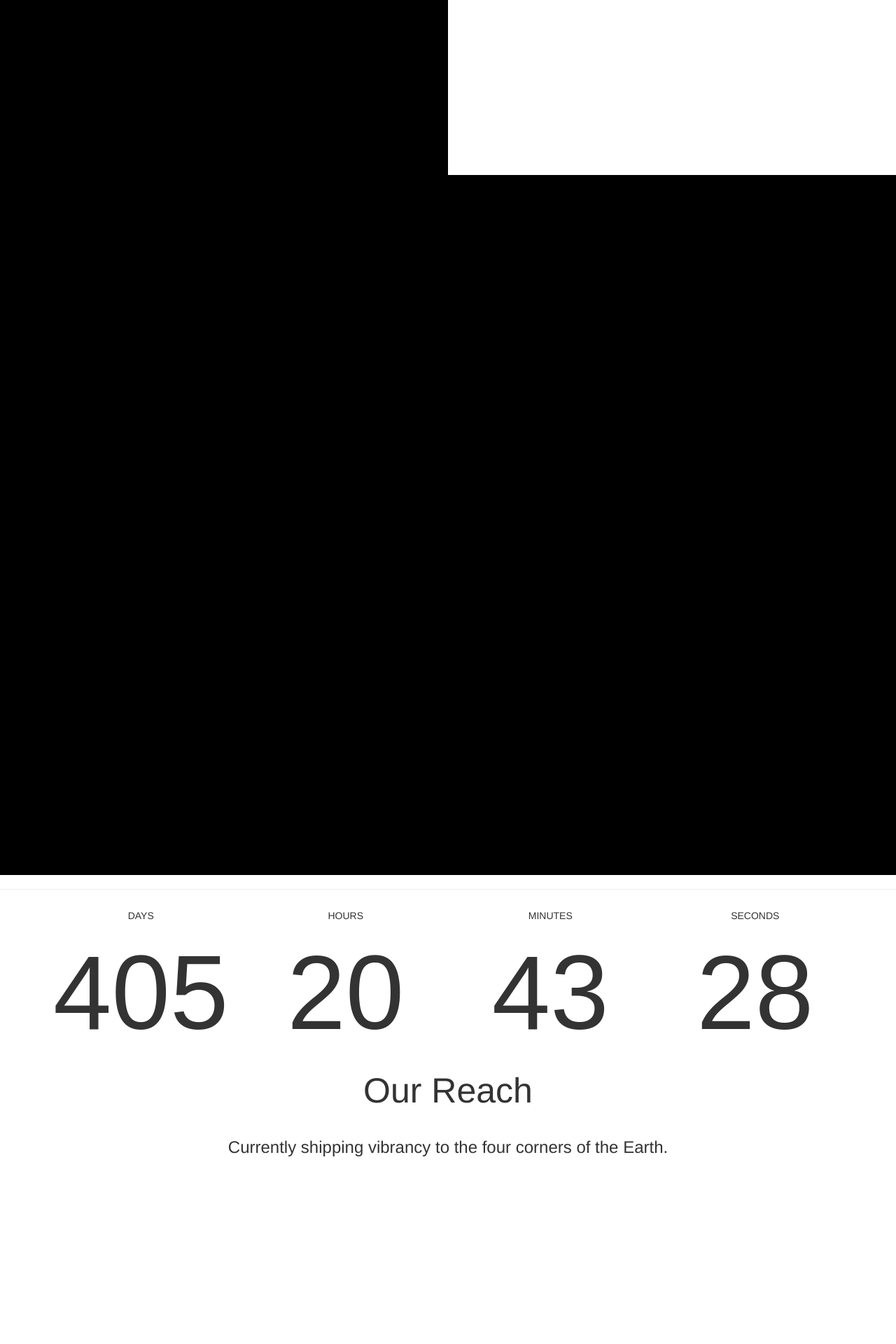
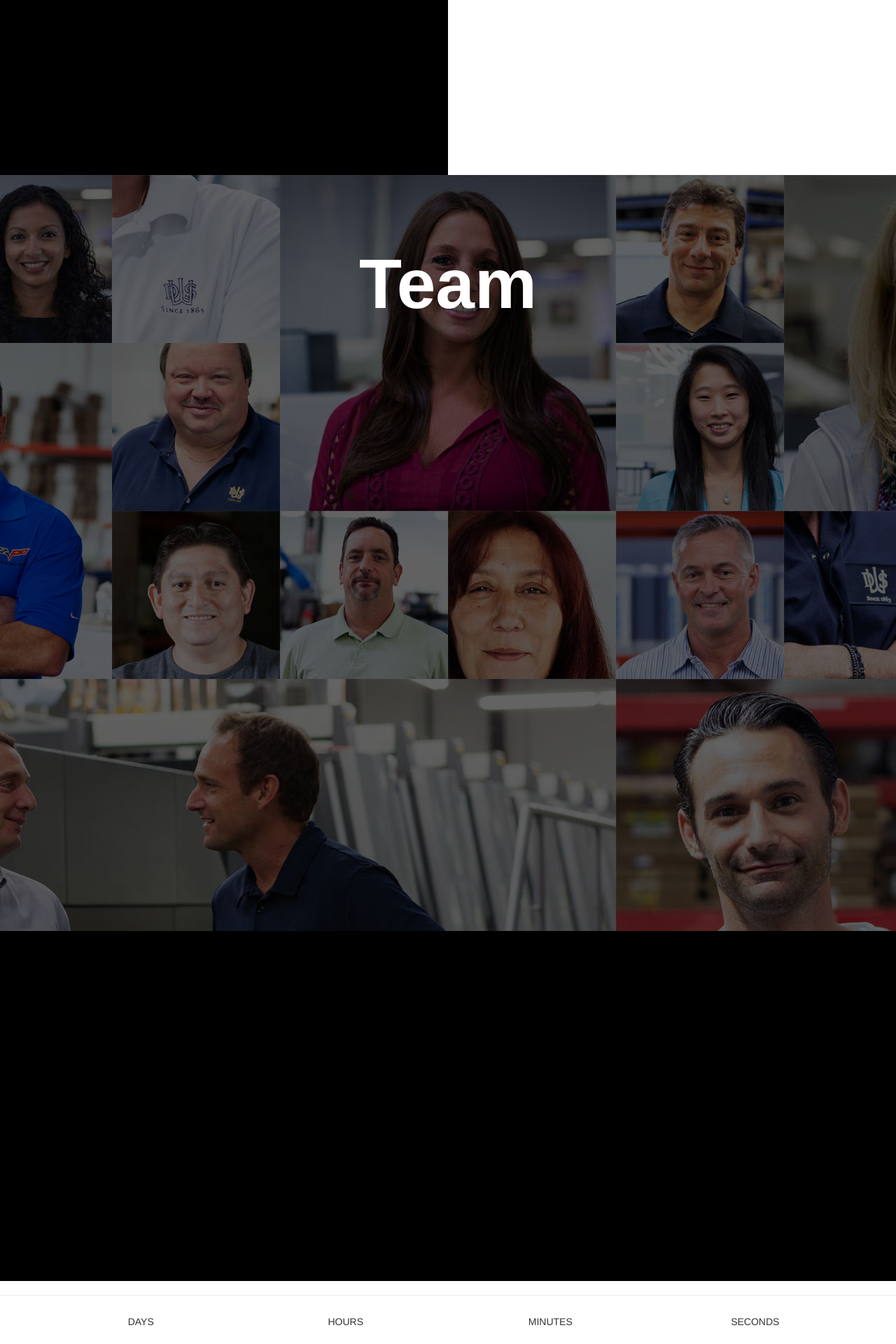
Before and after one commit to moizk/DWS-Jekyll, a Jekyll site: the page built from about.html, in a window 1280 px wide. Shown: the part 627-2547 px from the top of the page at 70% size. Built offline with Jekyll 4.4.1, drawn with Linux system fonts in a browser that asks for light colours; nearby versions of some CDN libraries; Markdown is read by kramdown in place of the engine named in the settings.

Commit message:
update about page area

```diff
--- a/about.html
+++ b/about.html
@@ -18,7 +18,9 @@ title: About Page
     <p>Donec lobortis tellus velit, dignissim blandit magna placerat eu. Morbi malesuada sit amet massa a molestie. Lorem ipsum dolor sit amet, consectetur adipiscing elit. Cras lorem libero, vulputate eget nisl vitae, condimentum vehicula urna. Sed sit amet congue ante, a faucibus nisi. Proin mattis velit eu metus posuere vehicula. Suspendisse potenti.</p>
   </div>
 </div>
-<div class="team-strip"></div>
+<div class="team-strip">
+  <h2>Team</h2>
+</div>
 <div class="legacy-strip"></div>
 
 
--- a/css/main.scss
+++ b/css/main.scss
@@ -192,11 +192,28 @@ div.story-strip {
 div.team-strip {
   /* Positioning */
   /* Box-model */
-  height: 500px;
+  height: 1080px;
   /* Typography */
   /* Visual */
   background-color: #000;
+  background-image: url(/img/about/team-big.jpg);
+  background-position: center;
+  background-repeat: no-repeat;
+  background-size: cover;
+  color: #fff;
   /* Misc */
+  h2 {
+    /* Positioning */
+    /* Box-model */
+    margin-top: 0;
+    padding-top: 100px;
+    /* Typography */
+    text-align: center;
+    font-size: 100px;
+    font-weight: 600;
+    /* Visual */
+    /* Misc */
+  }
 }
 
 div.legacy-strip {
```
Also changed, not shown: img/about/team-big.jpg (added).
